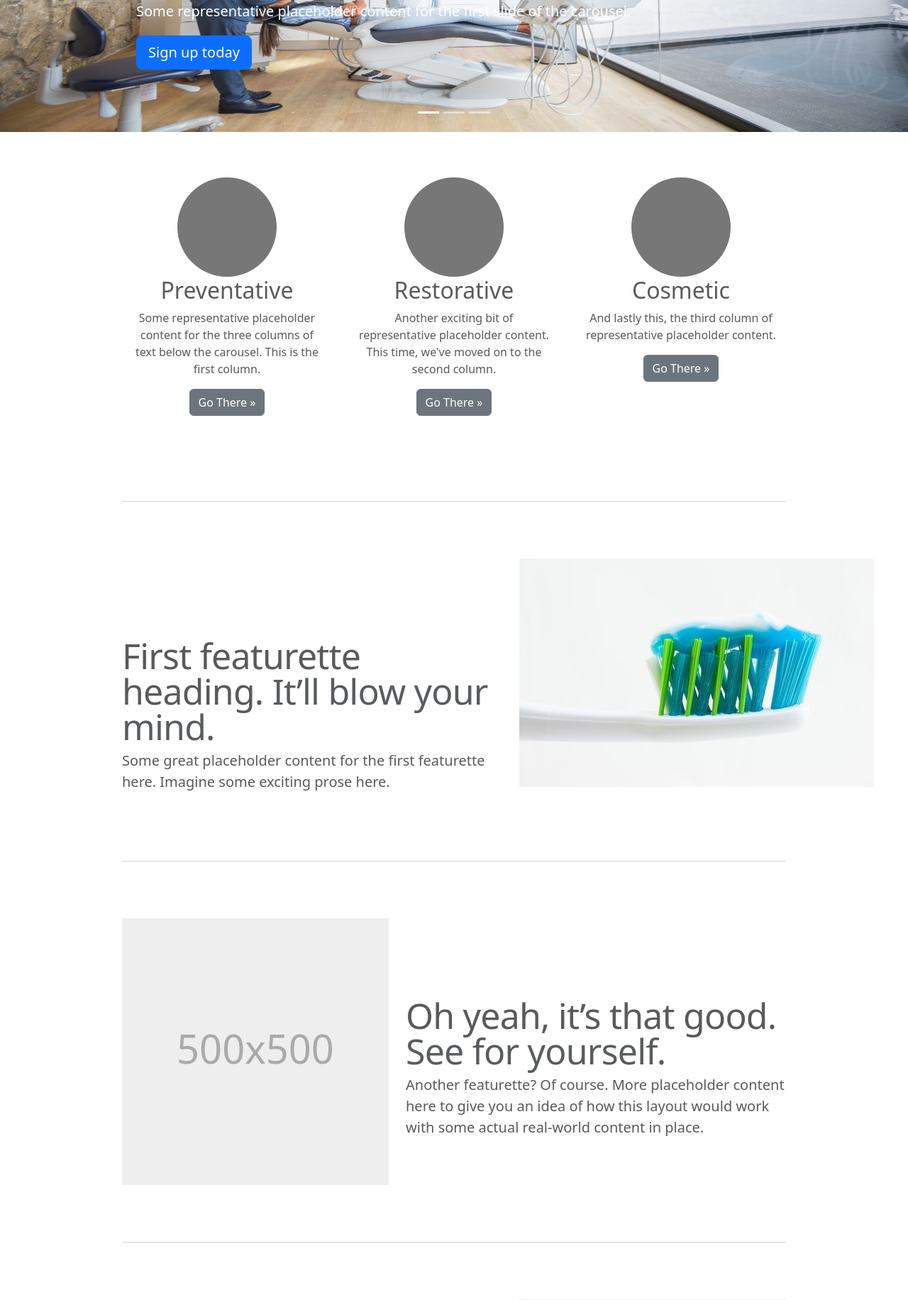
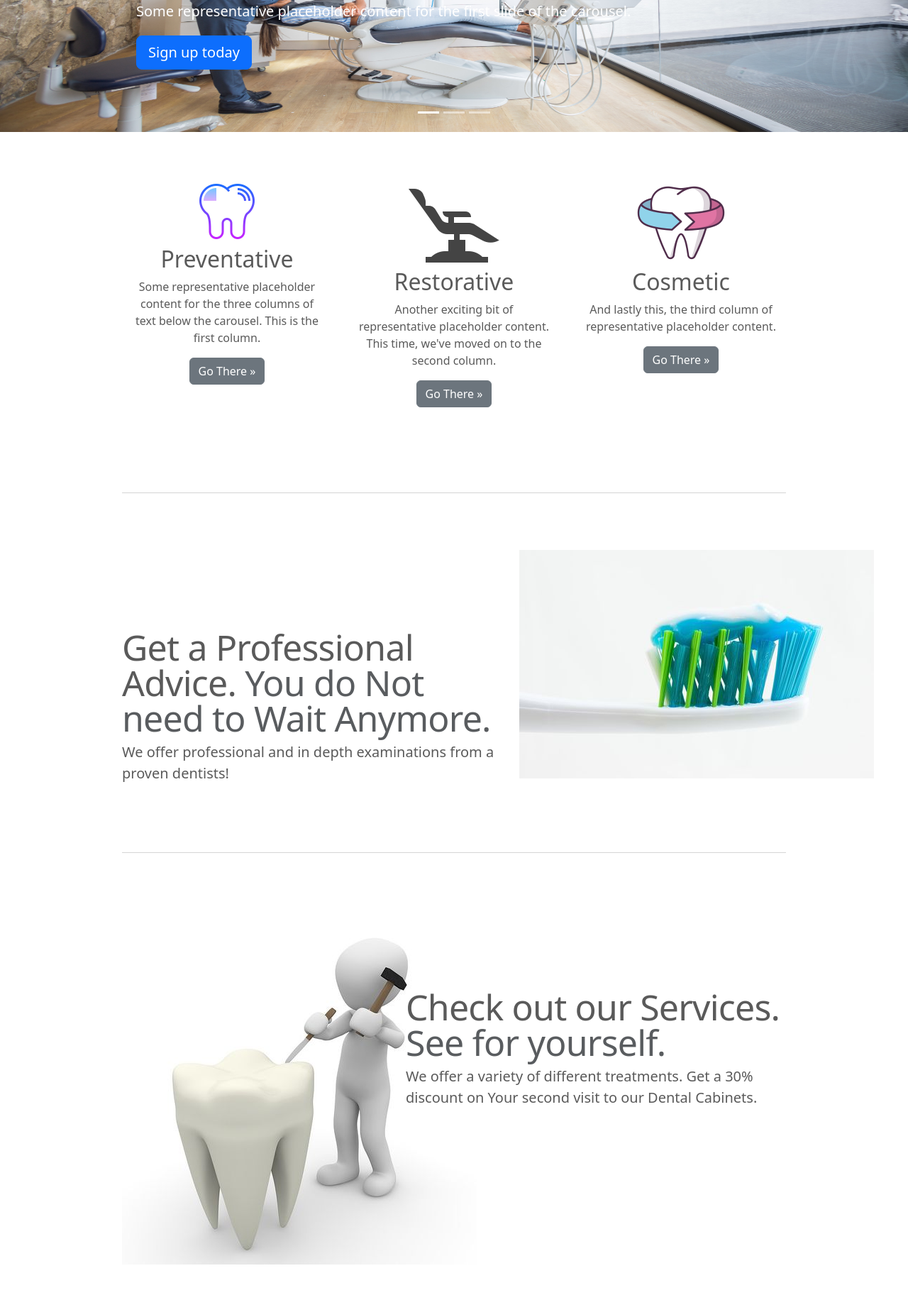
Before and after one commit to kostadinov1/dentist-2022, a Django app: page / in a window 1280 px wide. Shown: the part 374-2206 px from the top of the page at 71% size. Run offline with Django 4.2, Linux system fonts and the light colour scheme; some libraries are stand-ins or nearby versions.

Commit message:
added static images and changed index page template

```diff
--- a/templates/base/base.html
+++ b/templates/base/base.html
@@ -7,7 +7,7 @@
     <meta name="description" content="">
     <meta name="author" content="Mark Otto, Jacob Thornton, and Bootstrap contributors">
     <meta name="generator" content="Hugo 0.88.1">
-    <title>Carousel Template · Bootstrap v5.1</title>
+    <title> · Dental · Services  · </title>
 <!-- CSS only -->
     <link href="https://cdn.jsdelivr.net/npm/bootstrap@5.1.3/dist/css/bootstrap.min.css" rel="stylesheet" integrity="sha384-1BmE4kWBq78iYhFldvKuhfTAU6auU8tT94WrHftjDbrCEXSU1oBoqyl2QvZ6jIW3" crossorigin="anonymous">
 <!-- JavaScript Bundle with Popper -->
--- a/templates/core/index.html
+++ b/templates/core/index.html
@@ -62,21 +62,21 @@
     <!-- Three columns of text below the carousel -->
     <div class="row">
       <div class="col-lg-4">
-        <svg class="bd-placeholder-img rounded-circle" width="140" height="140" xmlns="http://www.w3.org/2000/svg" role="img" aria-label="Placeholder: 140x140" preserveAspectRatio="xMidYMid slice" focusable="false"><title>Placeholder</title><rect width="100%" height="100%" fill="#777"/><text x="50%" y="50%" fill="#777" dy=".3em">140x140</text></svg>
+          <img src="{% static 'incons/tooth_icon_1.png' %}" alt="no image">
 
         <h2>Preventative</h2>
         <p>Some representative placeholder content for the three columns of text below the carousel. This is the first column.</p>
         <p><a class="btn btn-secondary" href="#">Go There &raquo;</a></p>
       </div><!-- /.col-lg-4 -->
       <div class="col-lg-4">
-        <svg class="bd-placeholder-img rounded-circle" width="140" height="140" xmlns="http://www.w3.org/2000/svg" role="img" aria-label="Placeholder: 140x140" preserveAspectRatio="xMidYMid slice" focusable="false"><title>Placeholder</title><rect width="100%" height="100%" fill="#777"/><text x="50%" y="50%" fill="#777" dy=".3em">140x140</text></svg>
+          <img src="{% static 'incons/dentist_chair_1.png' %}" alt="no image">
 
         <h2>Restorative</h2>
         <p>Another exciting bit of representative placeholder content. This time, we've moved on to the second column.</p>
         <p><a class="btn btn-secondary" href="#">Go There &raquo;</a></p>
       </div><!-- /.col-lg-4 -->
       <div class="col-lg-4">
-        <svg class="bd-placeholder-img rounded-circle" width="140" height="140" xmlns="http://www.w3.org/2000/svg" role="img" aria-label="Placeholder: 140x140" preserveAspectRatio="xMidYMid slice" focusable="false"><title>Placeholder</title><rect width="100%" height="100%" fill="#777"/><text x="50%" y="50%" fill="#777" dy=".3em">140x140</text></svg>
+          <img src="{% static 'incons/tooth_icon_2.png' %}" alt="no image">
 
         <h2>Cosmetic</h2>
         <p>And lastly this, the third column of representative placeholder content.</p>
@@ -91,8 +91,8 @@
 
     <div class="row featurette">
       <div class="col-md-7">
-        <h2 class="featurette-heading">First featurette heading. <span class="text-muted">It’ll blow your mind.</span></h2>
-        <p class="lead">Some great placeholder content for the first featurette here. Imagine some exciting prose here.</p>
+        <h2 class="featurette-heading">Get a Professional Advice. <span class="text-muted">You do Not need to Wait Anymore.</span></h2>
+        <p class="lead">We offer professional and in depth examinations from a proven dentists!</p>
       </div>
       <div class="col-md-5">
       <img src="{% static 'images/toothbrushResized.jpg' %}" alt="No image">
@@ -103,12 +103,12 @@
     <hr class="featurette-divider">
 
     <div class="row featurette">
-      <div class="col-md-7 order-md-2">
-        <h2 class="featurette-heading">Oh yeah, it’s that good. <span class="text-muted">See for yourself.</span></h2>
-        <p class="lead">Another featurette? Of course. More placeholder content here to give you an idea of how this layout would work with some actual real-world content in place.</p>
-      </div>
+      <divb class="col-md-7 order-md-2">
+        <h2 class="featurette-heading">Check out our Services. <span class="text-muted">See for yourself.</span></h2>
+        <p class="lead">We offer a variety of different treatments. Get a 30% discount on Your second visit to our Dental Cabinets.</p>
+      </divb>
       <div class="col-md-5 order-md-1">
-        <svg class="bd-placeholder-img bd-placeholder-img-lg featurette-image img-fluid mx-auto" width="500" height="500" xmlns="http://www.w3.org/2000/svg" role="img" aria-label="Placeholder: 500x500" preserveAspectRatio="xMidYMid slice" focusable="false"><title>Placeholder</title><rect width="100%" height="100%" fill="#eee"/><text x="50%" y="50%" fill="#aaa" dy=".3em">500x500</text></svg>
+      <img src="{% static 'images/restorative_tooth(1).jpg' %}" alt="No image">
 
       </div>
     </div>
@@ -117,11 +117,11 @@
 
     <div class="row featurette">
       <div class="col-md-7">
-        <h2 class="featurette-heading">And lastly, this one. <span class="text-muted">Checkmate.</span></h2>
-        <p class="lead">And yes, this is the last block of representative placeholder content. Again, not really intended to be actually read, simply here to give you a better view of what this would look like with some actual content. Your content.</p>
+        <h2 class="featurette-heading">You found your place. <span class="text-muted">Book now to get your next appointment with us.</span></h2>
+        <p class="lead">You can find us on the phones in the Contacts page. Or you can book an appointment now. Choose you time, date and place and we are going to Call You to Confirm Your Booking. </p>
       </div>
       <div class="col-md-5">
-        <svg class="bd-placeholder-img bd-placeholder-img-lg featurette-image img-fluid mx-auto" width="500" height="500" xmlns="http://www.w3.org/2000/svg" role="img" aria-label="Placeholder: 500x500" preserveAspectRatio="xMidYMid slice" focusable="false"><title>Placeholder</title><rect width="100%" height="100%" fill="#eee"/><text x="50%" y="50%" fill="#aaa" dy=".3em">500x500</text></svg>
+      <img src="{% static 'images/appointment_calendar.jpg' %}" alt="No image">
 
       </div>
     </div>
```
Also changed, not shown: dentist_3_project/accounts/tests/test_views/test_ProfileDetailsView.py (+1 -3 lines), dentist_3_project/core/tests/views/appointments/test_build_book_appointment.py (+7 -9 lines), static/images/appointment_calendar.jpg (added), static/images/happy_tooth(1).png (added), static/images/restorative_tooth(1).jpg (added), static/images/tooth_cleaning.jpg (added), static/incons/dentist_chair_1.png (added), static/incons/tooth_icon_1.png (added), static/incons/tooth_icon_2.png (added).
